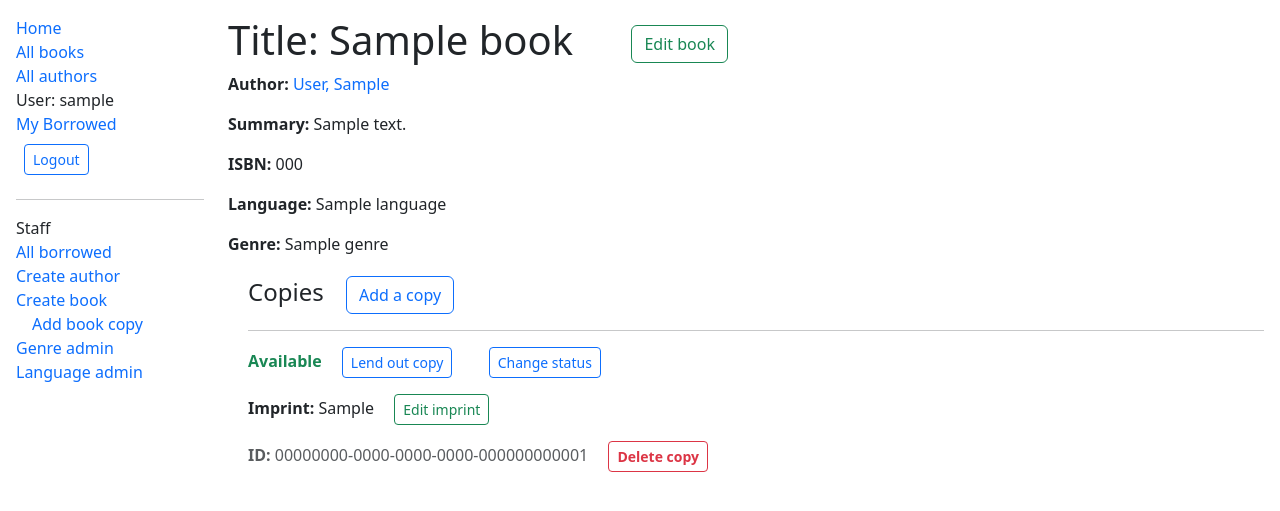
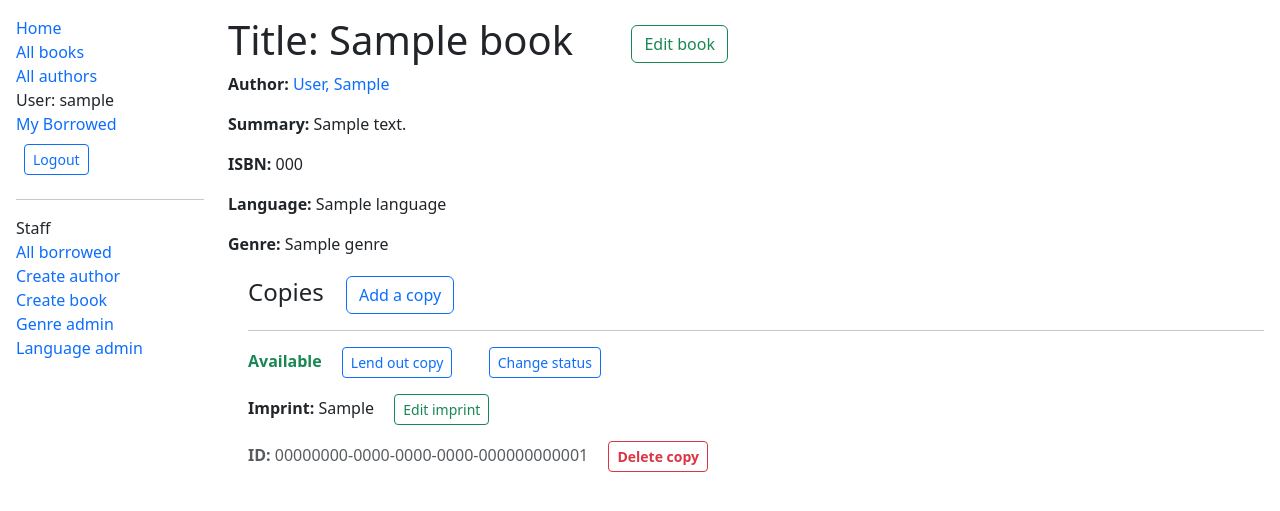
Before and after one commit to Inu-Oh/bibli, a Django app: page /catalog/book/1 in a window 1280 px wide. Shown: the top 511 px of the page. Run offline with Django 5.2, Linux system fonts and the light colour scheme; a user stored in the database is signed in; tables that the repository leaves empty hold one stand-in row (values such as "Sample post"); some libraries are stand-ins or nearby versions.

Commit message:
fix form view errors

```diff
--- a/catalog/templates/base_generic.html
+++ b/catalog/templates/base_generic.html
@@ -67,7 +67,6 @@
                             <a href="{% url 'book-create' %}">Create book</a>
                         </li>
                         {% endif %}
-                        {% block addinst %}{% endblock %}
                         {% if perms.catalog.change_genre %}
                         <li>
                             <a href="{% url 'genres' %}">Genre admin</a>
--- a/catalog/templates/catalog/book_detail.html
+++ b/catalog/templates/catalog/book_detail.html
@@ -1,15 +1,4 @@
 {% extends "base_generic.html" %}
-
-
-{% block addinst %}
-{% if perms.catalog.add_bookinstance %}
-    <li>
-        <a href="{% url 'bookinst-create' book.pk %}" class="p-3">
-            Add book copy
-        </a>
-    </li>
-{% endif %}
-{% endblock %}
 
 
 {% block content %}
--- a/catalog/views.py
+++ b/catalog/views.py
@@ -286,7 +286,7 @@ class BookInstanceStatusUpdate(PermissionRequiredMixin, UpdateView):
         except:
             raise Http404
         form = StatusUpdateForm(instance=bookinst)
-        context = { 'form': form, 'book': bookinst.book }
+        context = { 'form': form, 'bookinst': bookinst }
         return render(request, self.template_name, context)
 
     def post(self, request, pk):
@@ -294,11 +294,10 @@ class BookInstanceStatusUpdate(PermissionRequiredMixin, UpdateView):
             bookinst = BookInstance.objects.get(id=pk)
         except:
             raise Http404
-        book = bookinst.book
         form = StatusUpdateForm(request.POST, instance=bookinst)
 
         if not form.is_valid():
-            context = { 'form': form, 'book': book }
+            context = { 'form': form, 'bookinst': bookinst }
             return render(request, self.template_name, context)
 
         book_inst = form.save(commit=False)
```
